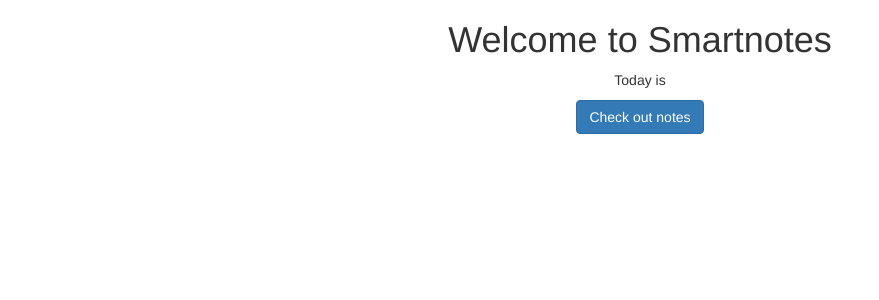
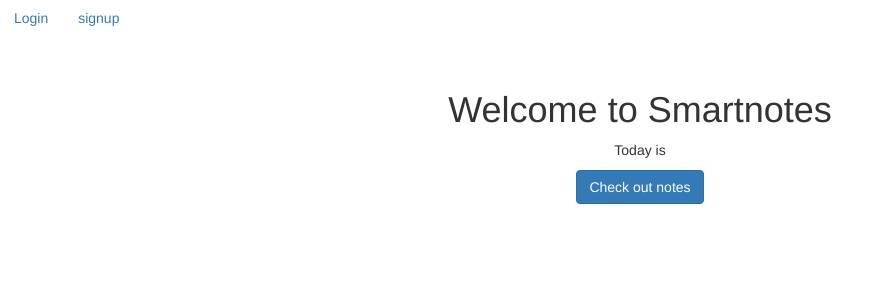
Before and after one commit to LeoKnox/django_essential, a Django app: template home/templates/home/welcome.html in a window 1280 px wide. Shown: the top 300 px of the page, without its empty margins (0-879 px from the left). Run offline with Django 3.2, Linux system fonts and the light colour scheme; the template is opened without the code that fills it, so the values that code supplies are empty.

Commit message:
Add files via upload

```diff
--- a/static/templates/base.html
+++ b/static/templates/base.html
@@ -4,6 +4,18 @@
         <link rel="stylesheet" href="https://cdn.jsdelivr.net/npm/bootstrap@3.3.7/dist/css/bootstrap.min.css" integrity="sha384-BVYiiSIFeK1dGmJRAkycuHAHRg32OmUcww7on3RYdg4Va+PmSTsz/K68vbdEjh4u" crossorigin="anonymous">
     </head>
     <body>
+        <nav class="navbar navbar-dark bg-dark">
+            <div class="ms-auto">
+                {% if user.is_authenticated %}
+                <a href="{% url 'logout' %}" class="btn btn-outline-light me-1">Logout</a>
+                <a href="{% url 'notes.new' %}" class="btn btn-outline-light me-1">Create</a>
+                <a href="{% url 'notes.list' %}" class="btn btn-outline-light me-1">Home</a>
+                {% else %}
+                <a href="{% url 'login' %}" class="btn btn-outline-light me-1">Login</a>
+                <a href="{% url 'signup' %}" class="btn btn-outline-light me-1">signup</a>
+                {% endif %}
+            </div>
+        </nav>
         <div class="my-5 text-center container">
             {% block content %}
             {% endblock %}
```
